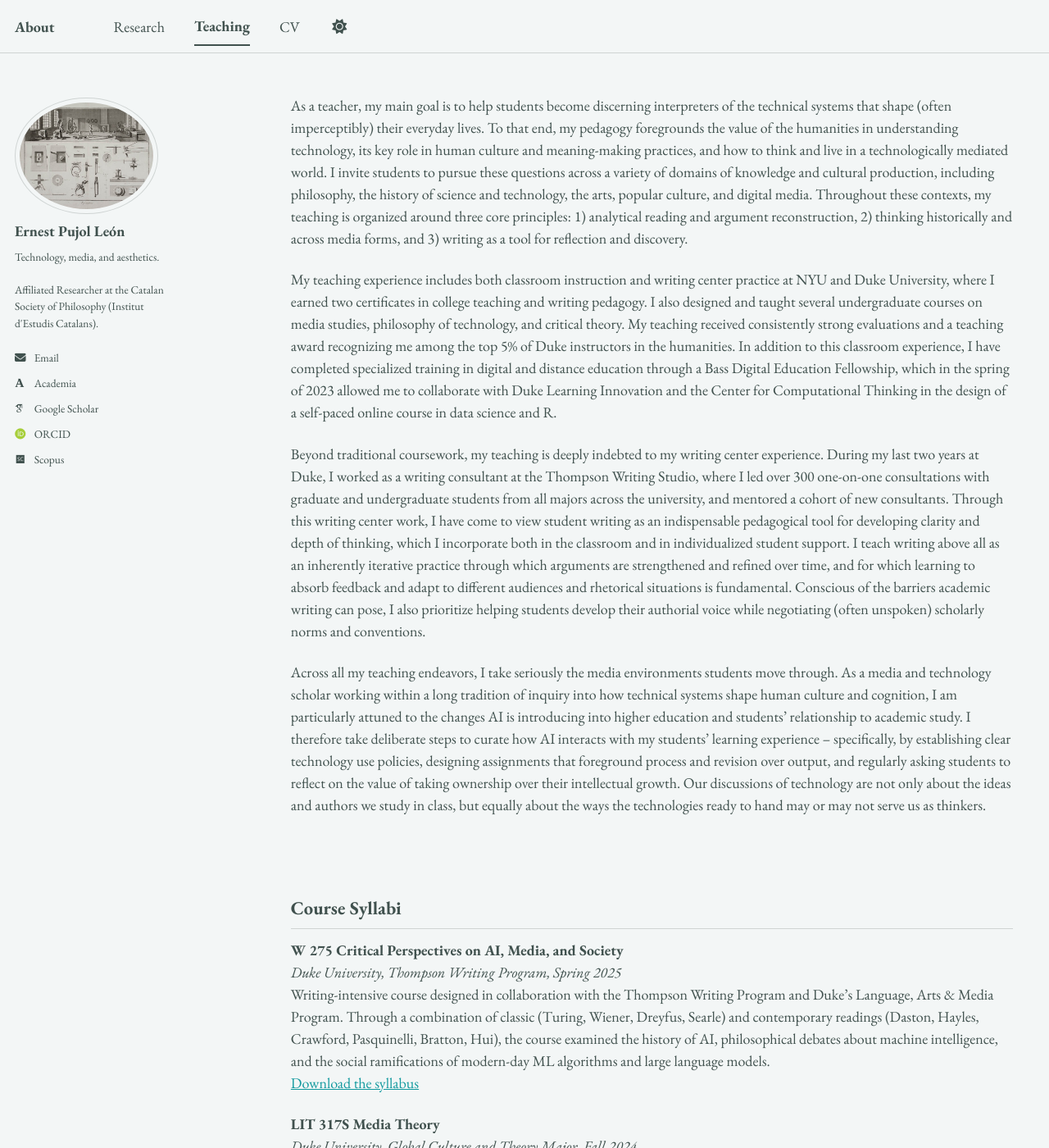
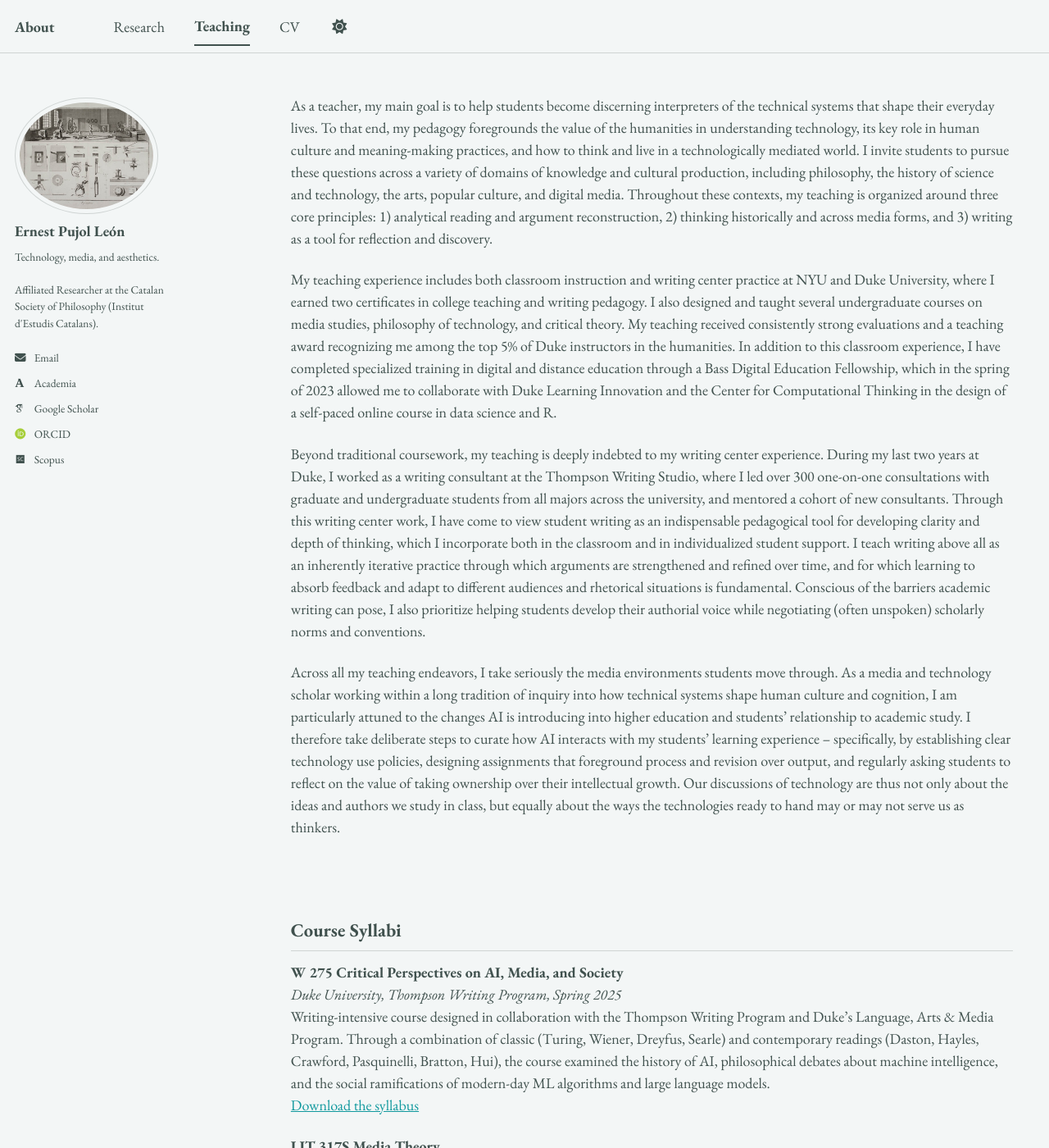
Before and after one commit to epujol90/epujol90.github.io, a Jekyll site: the page built from _pages/teaching.md, in a window 1280 px wide and 1400 px high. Shown: the whole window at 82% size. Built offline with Jekyll 4.4.1, drawn with Linux system fonts in a browser that asks for light colours; some web fonts are replaced; a script bundle is joined from its source files by our own code; library files that are not in the unit come from our copies.

Commit message:
Update teaching.md

```diff
--- a/_pages/teaching.md
+++ b/_pages/teaching.md
@@ -5,13 +5,13 @@ permalink: /teaching/
 author_profile: true
 ---
 
-As a teacher, my main goal is to help students become discerning interpreters of the technical systems that shape (often imperceptibly) their everyday lives. To that end, my pedagogy foregrounds the value of the humanities in understanding technology, its key role in human culture and meaning-making practices, and how to think and live in a technologically mediated world. I invite students to pursue these questions across a variety of domains of knowledge and cultural production, including philosophy, the history of science and technology, the arts, popular culture, and digital media. Throughout these contexts, my teaching is organized around three core principles: 1) analytical reading and argument reconstruction, 2) thinking historically and across media forms, and 3) writing as a tool for reflection and discovery.
+As a teacher, my main goal is to help students become discerning interpreters of the technical systems that shape their everyday lives. To that end, my pedagogy foregrounds the value of the humanities in understanding technology, its key role in human culture and meaning-making practices, and how to think and live in a technologically mediated world. I invite students to pursue these questions across a variety of domains of knowledge and cultural production, including philosophy, the history of science and technology, the arts, popular culture, and digital media. Throughout these contexts, my teaching is organized around three core principles: 1) analytical reading and argument reconstruction, 2) thinking historically and across media forms, and 3) writing as a tool for reflection and discovery.
 
 My teaching experience includes both classroom instruction and writing center practice at NYU and Duke University, where I earned two certificates in college teaching and writing pedagogy. I also designed and taught several undergraduate courses on media studies, philosophy of technology, and critical theory. My teaching received consistently strong evaluations and a teaching award recognizing me among the top 5% of Duke instructors in the humanities. In addition to this classroom experience, I have completed specialized training in digital and distance education through a Bass Digital Education Fellowship, which in the spring of 2023 allowed me to collaborate with Duke Learning Innovation and the Center for Computational Thinking in the design of a self-paced online course in data science and R.
 
 Beyond traditional coursework, my teaching is deeply indebted to my writing center experience. During my last two years at Duke, I worked as a writing consultant at the Thompson Writing Studio, where I led over 300 one-on-one consultations with graduate and undergraduate students from all majors across the university, and mentored a cohort of new consultants. Through this writing center work, I have come to view student writing as an indispensable pedagogical tool for developing clarity and depth of thinking, which I incorporate both in the classroom and in individualized student support. I teach writing above all as an inherently iterative practice through which arguments are strengthened and refined over time, and for which learning to absorb feedback and adapt to different audiences and rhetorical situations is fundamental. Conscious of the barriers academic writing can pose, I also prioritize helping students develop their authorial voice while negotiating (often unspoken) scholarly norms and conventions.
 
-Across all my teaching endeavors, I take seriously the media environments students move through. As a media and technology scholar working within a long tradition of inquiry into how technical systems shape human culture and cognition, I am particularly attuned to the changes AI is introducing into higher education and students’ relationship to academic study. I therefore take deliberate steps to curate how AI interacts with my students’ learning experience -- specifically, by establishing clear technology use policies, designing assignments that foreground process and revision over output, and regularly asking students to reflect on the value of taking ownership over their intellectual growth. Our discussions of technology are not only about the ideas and authors we study in class, but equally about the ways the technologies ready to hand may or may not serve us as thinkers.
+Across all my teaching endeavors, I take seriously the media environments students move through. As a media and technology scholar working within a long tradition of inquiry into how technical systems shape human culture and cognition, I am particularly attuned to the changes AI is introducing into higher education and students’ relationship to academic study. I therefore take deliberate steps to curate how AI interacts with my students’ learning experience -- specifically, by establishing clear technology use policies, designing assignments that foreground process and revision over output, and regularly asking students to reflect on the value of taking ownership over their intellectual growth. Our discussions of technology are thus not only about the ideas and authors we study in class, but equally about the ways the technologies ready to hand may or may not serve us as thinkers.
 <br>
 <br>
 <br>
```
